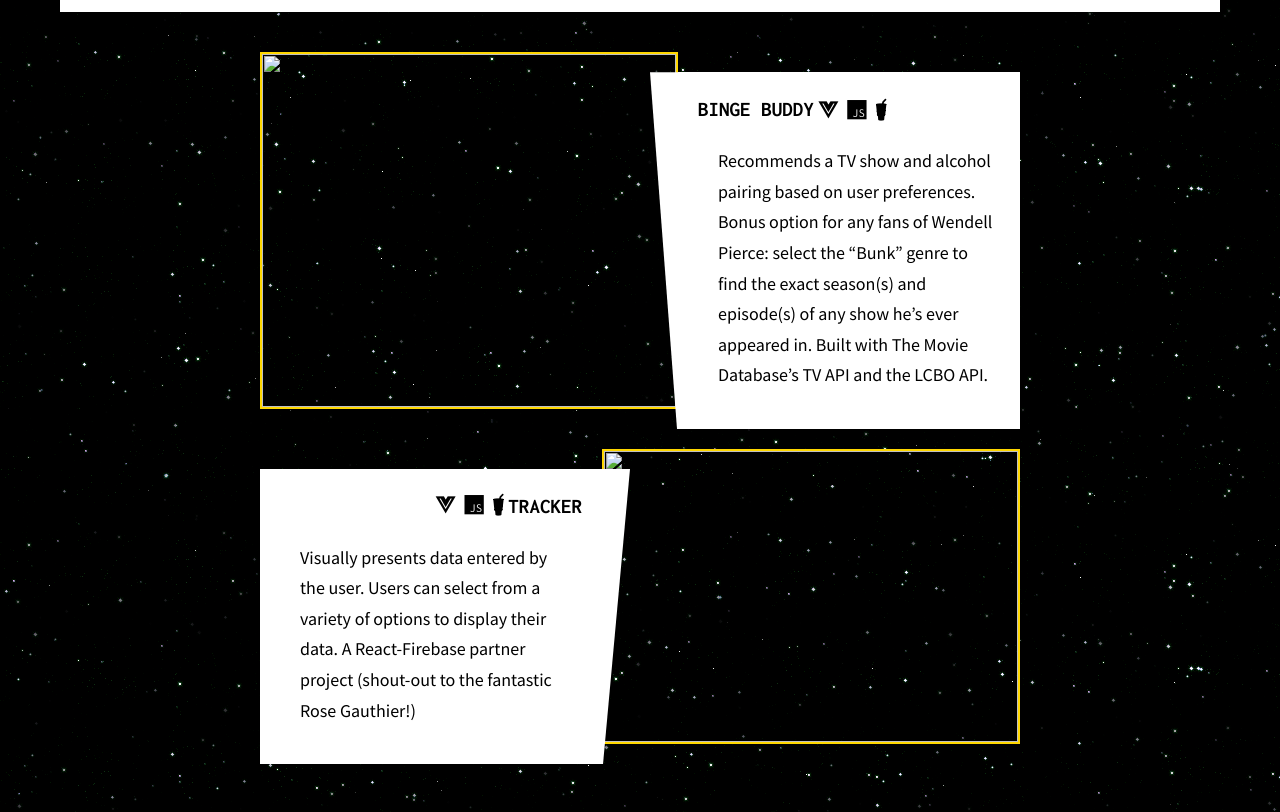
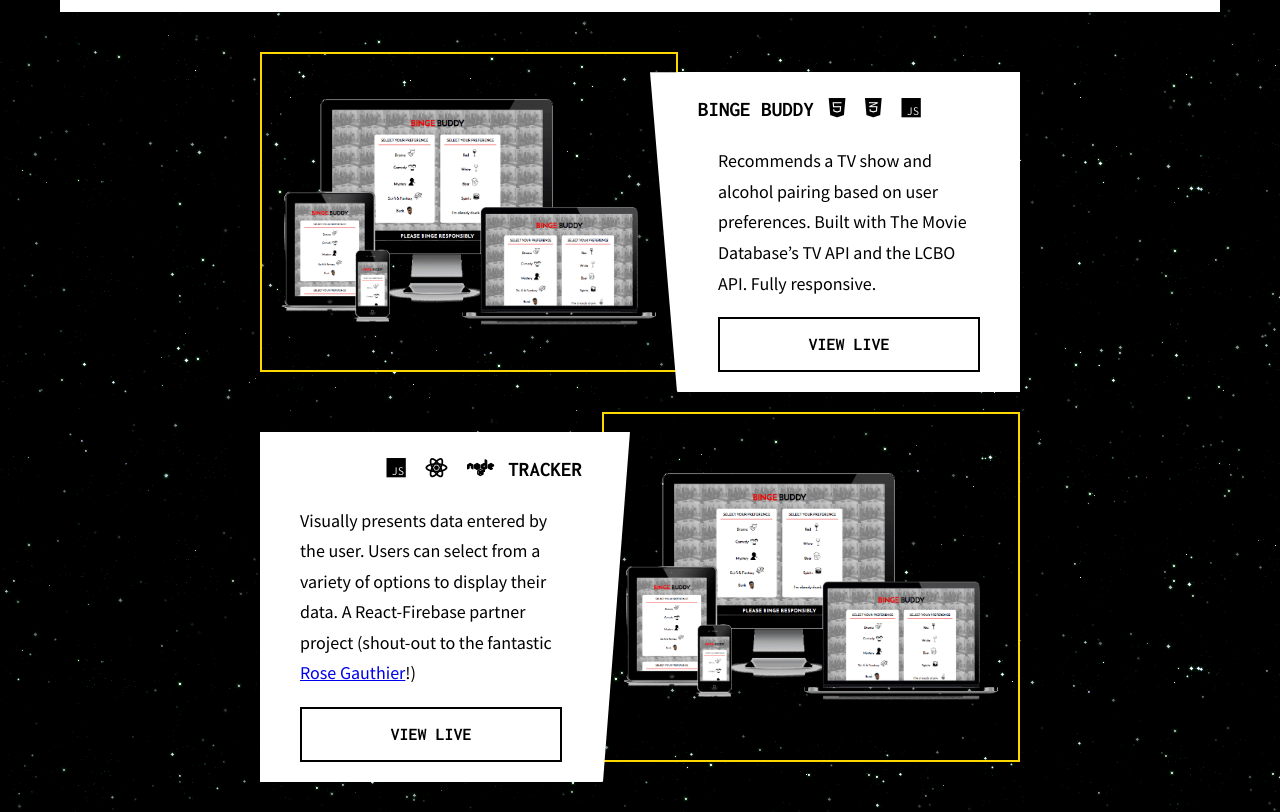
Before and after one commit to maureenlholland/mlh, a website: page index.html in a window 1280 px wide. Shown: the part 955-1767 px from the top of the page. Drawn offline with Linux system fonts and the light colour scheme.

Commit message:
add links, placeholder images, adjust mobile styles

```diff
--- a/index.html
+++ b/index.html
@@ -3,9 +3,13 @@
 <head>
 	<meta charset="UTF-8">
 	<title>MLH</title>
+	<!-- FAVICON -->
 	<link rel="icon" type="image/png" href="assets/typewriter-favicon.png" />
+	<!-- FONT AWESOME -->
 	<link rel="stylesheet" href="https://use.fontawesome.com/releases/v5.3.1/css/all.css" integrity="sha384-mzrmE5qonljUremFsqc01SB46JvROS7bZs3IO2EmfFsd15uHvIt+Y8vEf7N7fWAU" crossorigin="anonymous">
+	<!-- GOOGLE FONTS -->
 	<link href="https://fonts.googleapis.com/css?family=Inconsolata:700|Source+Sans+Pro" rel="stylesheet">
+	<!-- STYLES -->
 	<link rel="stylesheet" href="style.css">
 </head>
 <body id="body">
@@ -94,33 +98,34 @@
 			<ul class="projects__list">
 				<li class="list__item">
 					<div class="item__image">
-						<img src="" alt="">
+						<img src="assets/binge-buddy-res-compressor.png" alt="Desktop, tablet, and mobile screenshots of the Binge Buddy App">
 					</div>
 					<div class="item__content">
-						<h3>Binge Buddy <i class="fab fa-vuejs"></i><i class="fab fa-js"></i><i class="fab fa-gulp"></i></h3>
-						<!-- <ul class="content__skills">
-							<li>Vue</li>
-							<li>JavaScript</li>
-							<li>API</li>
-							<li>Github</li>
-						</ul> -->
-						<p>Recommends a TV show and alcohol pairing based on user preferences. Bonus option for any fans of Wendell Pierce: select the “Bunk” genre to find the exact season(s) and episode(s) of any show he’s ever appeared in. Built with The Movie Database’s TV API and the LCBO API.</p>
+						<h3>Binge Buddy
+							<div class="skills">
+								<i class="fab fa-html5"></i>
+								<i class="fab fa-css3-alt"></i>
+								<i class="fab fa-js"></i>
+							</div>
+						</h3>
+						<p>Recommends a TV show and alcohol pairing based on user preferences. Built with The Movie Database’s TV API and the LCBO API. Fully responsive.</p>
+						<a href="http://maureenlholland.com/binge-buddy/">View Live</a>
 					</div>
 				</li>
 				<li class="list__item">
 					<div class="item__image">
-						<img src="" alt="">
+						<img src="assets/binge-buddy-res-compressor.png" alt="Desktop, tablet, and mobile screenshots of the Binge Buddy App">
 					</div>
 					<div class="item__content">
-						<!-- <ul class="content__skills">
-							<li>React</li>
-							<li>JavaScript</li>
-							<li>FireBase</li>
-							<li>D3</li>
-							<li>Github</li>
-						</ul> -->
-						<h3>Tracker <div class="skills"><i class="fab fa-vuejs"></i><i class="fab fa-js"></i><i class="fab fa-gulp"></i></div></h3>
-						<p>Visually presents data entered by the user. Users can select from a variety of options to display their data. A React-Firebase partner project (shout-out to the fantastic Rose Gauthier!)</p>
+						<h3>Tracker
+							<div class="skills">
+								<i class="fab fa-js"></i>
+								<i class="fab fa-react"></i>
+								<i class="fab fa-node"></i>
+							</div>
+						</h3>
+						<p>Visually presents data entered by the user. Users can select from a variety of options to display their data. A React-Firebase partner project (shout-out to the fantastic <a class="inline" href="https://www.linkedin.com/in/rose-l-gauthier-291ab4123/">Rose Gauthier</a>!)</p>
+						<a href="http://maureenlholland.com/binge-buddy/">View Live</a>
 					</div>
 				</li>
 			</ul> <!-- .projects__list -->
@@ -131,13 +136,14 @@
 			<div class="social">
 				<h2>Find me online elsewhere: </h2>
 				<ul>
-					<li><a href="">LinkedIn</a></li>
-					<li><a href="">GitHub</a></li>
+					<li><a href="https://www.linkedin.com/in/maureen-l-holland-89b55723/">LinkedIn</a></li>
+					<li><a href="https://github.com/maureenlholland">GitHub</a></li>
 				</ul>
 			</div> <!-- .social -->
 			<p class="copyright">&copy; Maureen L. Holland 2018</p>
 		</div> <!-- .wrapper -->
 	</footer>
+	<!-- SCRIPTS -->
 	<script src="public/scripts/main.min.js"></script>
 </body>
 </html>
--- a/sass/_queries.scss
+++ b/sass/_queries.scss
@@ -72,10 +72,12 @@
 	}
 	.item__content {
 		width: 80%;
-		margin: -75px auto 0px auto;
+		margin: -40px auto 0px auto;
 		clip-path: polygon(20% 0,80% 0,100% 20%,100% 100%,0 100%,0 20%);
 		h3 {
-			text-align: center;
+			width: 80%;
+			margin: 0 auto;
+			justify-content: center;
 		}
 		p {
 			padding-right: 20px;
@@ -83,7 +85,7 @@
 	}
 	.list__item:nth-of-type(even) .item__content {
 		h3 {
-			text-align: center;
+			flex-direction: row;
 		}
 		p {
 			padding-left: 20px;
@@ -116,4 +118,17 @@
 			font-size: 1.4rem;
 		}
 	}
+	.featured__content {
+		width: 100%;
+	}
+	.list__item:nth-of-type(even) .item__content,
+	.item__content {
+		width: 100%;
+		h3 {
+			flex-direction: column;
+			.skills {
+				margin: 0;
+			}
+		}
+	}
 }
--- a/sass/sections/_projects.scss
+++ b/sass/sections/_projects.scss
@@ -16,10 +16,16 @@
 .list__item {
 	display: flex;
 	margin-bottom: 40px;
+	.skills {
+		margin-left: 10px;
+	}
 }
 
 .list__item:nth-of-type(even) {
 	flex-direction: row-reverse;
+	.skills {
+		margin-right: 10px;
+	}
 }
 
 .item__image {
@@ -27,9 +33,12 @@
 	border: 2px solid $accent;
 	position: relative;
 	z-index: 1;
+	padding: 20px;
+	// background: $accent;
 	img {
 		height: 100%;
 		width: 100%;
+		object-fit: contain;
 		object-position: center;
 	}
 }
@@ -52,6 +61,20 @@
 	}
 	p {
 		padding-left: 20px;
+		padding-right: 20px;
+	}
+	a:not(.inline) {
+		@include button;
+		margin-left: 20px;
+		margin-right: 20px;
+		display: block;
+		width: calc(100% - 40px);
+		margin-top: 0;
+		text-decoration: none;
+		color: black;
+		text-transform: uppercase;
+		text-align: center;
+		border: 2px solid black;
 	}
 	&:before {
 		content: "";
@@ -69,12 +92,6 @@
 		// text-align: right;
 		flex-direction: row-reverse;
 	}
-	p {
-		padding-right: 20px;
-	}
-}
-
-.triangle {
 }
 
 .list__item:nth-of-type(odd) .item__content  {
```
Also changed, not shown: assets/binge-buddy-res-compressor.png (added), style.css, 1 other file.
